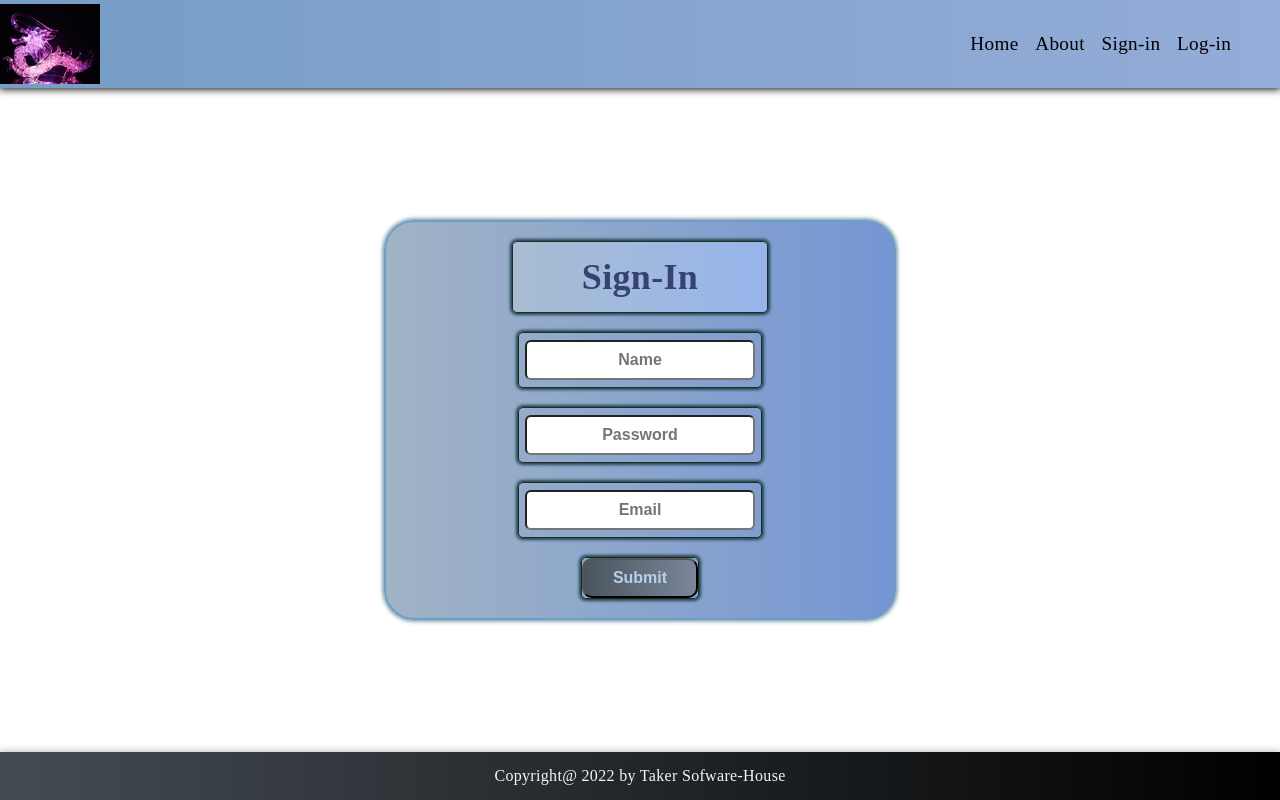
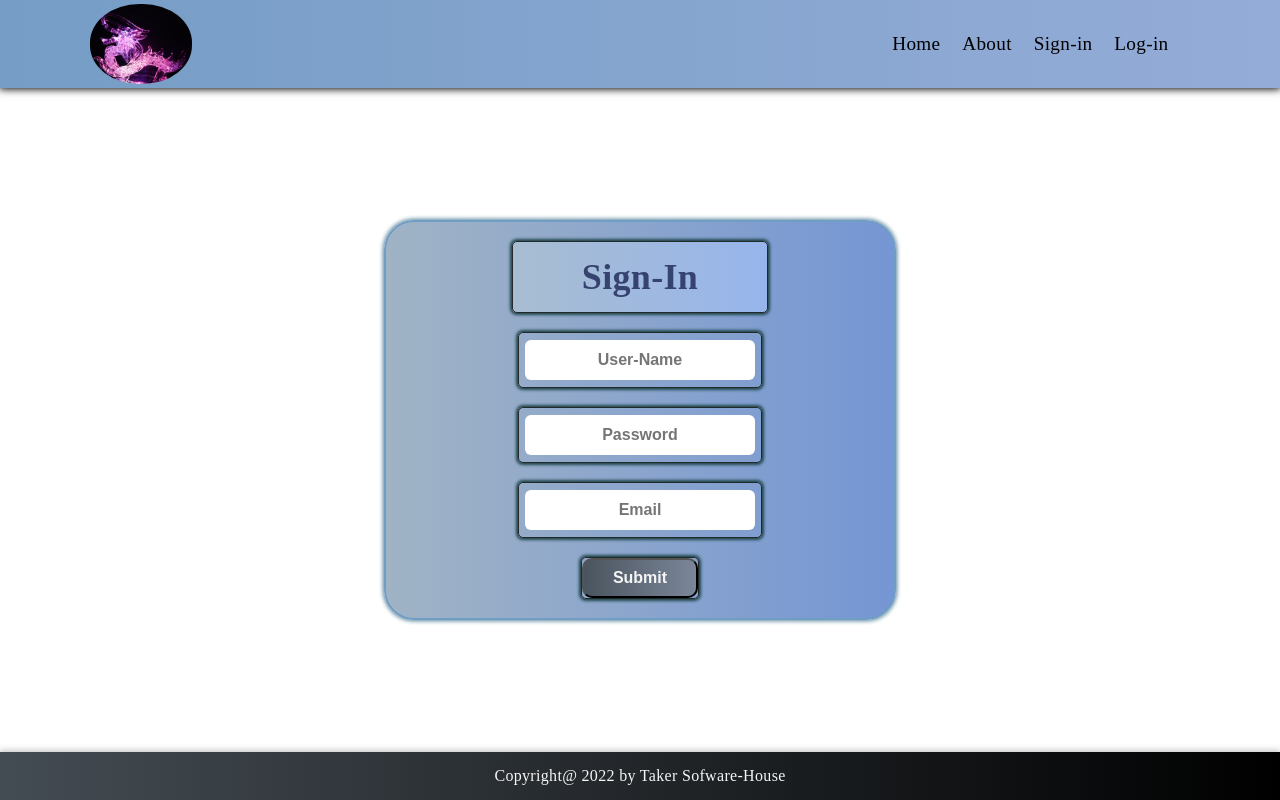
Before and after one commit to sameershahid1/Mini_React_Projects, a React (Create React App) app in the folder Practice/prac/: page / in a window 1280 px wide. Built offline with nearby package versions, Linux system fonts and the light colour scheme.

Commit message:
Updating Style

```diff
--- a/Practice/prac/src/Components/App.js
+++ b/Practice/prac/src/Components/App.js
@@ -7,7 +7,7 @@ import MainContent from './MainContent';
 
 const Page = () => {
     return (
-        <div className='Container'>
+        <div className='Holder'>
             <Header key={1}/>
             <MainContent key={2}/>
             <Footer key={3}/>
--- a/Practice/prac/src/Components/CSS/Jokes_List.css
+++ b/Practice/prac/src/Components/CSS/Jokes_List.css
@@ -3,29 +3,24 @@
     background: linear-gradient(to right, #a0b3c5, #7596d4);
     display: flex;
     flex-flow: column wrap;
-    justify-content: center;
+    justify-content:space-around;
     align-items: center;
-    width: 50vw;
-    height: 60vh;
+    width: 55vw;
+    height: 65vh;
     box-shadow: 0 0 8px 2px rgb(110, 151, 163);
     border:1px solid rgb(74, 137, 179);
     border-radius: 20px;
-    position: relative;
-    left: 360px;
 }
 
-.Main {
+.Heading
+{
     display: flex;
-    flex-flow: column wrap;
     justify-content: center;
     align-items: center;
-}
-
-.Heading {
-    border: 1px solid gray;
     border-radius: 10px;
-    padding: 10px 10px 10px 10px;
-    margin-bottom: 30px;
+    text-align: center;
+    width: 40vw;
+    height: 13vh;
 }
 
 
@@ -34,9 +29,40 @@
     flex-flow: column wrap;
     justify-content: center;
     align-items: center;
-    width: 43vw;
+    width: 50vw;
+    height:31vh;
 }
 
 .item {
     list-style-type: none;
 }
+
+.JokerList-Container
+{
+    width: 100vw;
+    height: 70vh;
+    display: flex;
+    flex-flow: column wrap;
+    justify-content: center;
+    align-items: center;
+}
+
+@media screen and (max-width:991px)
+{
+     .Main
+     {
+        width:70vw;
+        height:73vh;
+        font-size:1rem;
+     }
+
+     .JokerList-Container
+     {
+        height: 75vh;
+     }
+
+     .Heading
+     {
+        font-size:0.8rem;
+     }
+}
--- a/Practice/prac/src/Components/CSS/Sign_in.css
+++ b/Practice/prac/src/Components/CSS/Sign_in.css
@@ -49,13 +49,14 @@
 
 .input-1
 {
-    border-radius: 6px;
-    height: 5vh;
-    width:18vw;
+    text-align: center;
     font-size:1rem;
     font-weight: 700;
-    text-align: center;
+    height: 5vh;
+    width: 18vw;
     color: rgb(26, 43, 26);
+    border-radius: 6px;
+    border-color: transparent;
 }
 
 
--- a/Practice/prac/src/Components/Header.js
+++ b/Practice/prac/src/Components/Header.js
@@ -3,7 +3,8 @@ import Image from './Assets/dragon.jpg'
 
 
 const Header=()=>(
- <header className="Header-menu p1">
+ <header className="Header-outer">
+     <div className="Header-menu p1">
       <img src={Image} alt='Error'/>
       <ul className='nav-items'>
         <li className="m-1">Home</li>
@@ -11,6 +12,7 @@ const Header=()=>(
         <li className="m-1">Sign-in</li>
         <li className="m-1">Log-in</li>
       </ul>
+      </div>
   </header>
 );
 
--- a/Practice/prac/src/Components/Jokes_List.js
+++ b/Practice/prac/src/Components/Jokes_List.js
@@ -5,7 +5,8 @@ function Jokes_List({data,next,pre}) {
   const topic=data.Topic;
   const content=data.Content;
   return (
-<div className='Main p1'>
+<div className='JokerList-Container'>
+    <div className='Main p1'>
      <div className='Heading c-1'>
         <h1>{topic}</h1>
      </div>
@@ -16,6 +17,7 @@ function Jokes_List({data,next,pre}) {
        <button className='btn' onClick={pre}>Prev</button>
        <button className='btn' onClick={next}>Next</button>
      </div>
+    </div>
 </div>
   )
 }
--- a/Practice/prac/src/Components/Sign_in.js
+++ b/Practice/prac/src/Components/Sign_in.js
@@ -14,7 +14,7 @@ function Sign_in() {
            </div>
             {/*Name*/}
             <div className='Name'>
-            <input type={"text"} className={"input-1"} placeholder={"Name"} onChange={(e)=>{setName(e.target.value)}}/><br/>
+            <input type={"text"} className={"input-1"} placeholder={"User-Name"} onChange={(e)=>{setName(e.target.value)}}/><br/>
             </div>
 
             {/*Password*/}
--- a/Practice/prac/src/index.css
+++ b/Practice/prac/src/index.css
@@ -15,57 +15,56 @@ h5 {
 
 
 img {
-    width: 100px;
-    height: 80px;
+    width: 8vw;
+    height: 10vh;
+    border-radius:48%;
 }
 
 
-.Container
+.Holder
 {
     width: 100vw;
     height: 100vh;
     color: rgb(0, 0, 0);
     font-size: 1.2rem;
     letter-spacing: 0.02rem;
-    background-color: rgba(255, 255, 255, 0.829);
+    display: flex;
+    flex-flow: column wrap;
+    justify-content: space-between;
 }
-
-
-/*Local Settings*/
-.Container
-{
-    display: grid;
-    gap: 0.7rem;
-    align-content: space-between;
-}
-
 
 
 /*Header Section*/
 
 .Header-menu
 {
-    background: linear-gradient(to right, #759dc5, #94acd8);
-    padding: 0;
-    margin: 0;
-    height: 11vh;
     display: flex;
     flex-flow: row wrap;
     justify-content: space-between;
     align-items: center;
-    box-shadow:0 0 8px 1px #000000;
+    height: 11vh;
+    width: 86vw;
 }
+
+.Header-outer
+{
+    background: linear-gradient(to right, #759dc5, #94acd8);
+    display: flex;
+    justify-content: center;
+    align-items: center;
+    box-shadow: 0 0 8px 1px #000000;
+}
+
 
 .nav-items
 {
-    list-style-type: none;
     display: flex;
     flex-flow: row wrap;
     justify-content:space-evenly;
     align-items:center;
-    width:23vw;
-    margin-right: 2rem;
-
+    list-style-type: none;
+    width:25vw;
+    height:7vh;
 }
 
 
@@ -73,7 +72,7 @@ img {
 {
     font-size: 1.4rem;
     text-decoration:underline;
-    transition: 0.3s ease-in all;
+    transition: 0.4s ease-in all;
 }
 
 /*Foote Section*/
@@ -91,12 +90,11 @@ img {
 
 .btn-outer
 {
-    width: 44vw;
-    height: 15vh;
     display: flex;
     justify-content: space-between;
     align-items: center;
-
+    width: 44vw;
+    height: 9vh;
 }
 
 .btn{
@@ -104,7 +102,7 @@ img {
     background: linear-gradient(to right, #4a545e, #7b8699);
     font-size: 1rem;
     font-weight:900;
-    color:rgb(183, 208, 238);
+    color:whitesmoke;
     width: 9vw;
     height:5vh;
 }
@@ -113,4 +111,5 @@ img {
 {
     background: linear-gradient(to right, #4a545e, #616879);
     box-shadow: 0 0 5px 2px rgb(2, 1, 1);
+    transition: 0.3s ease-in-out all;
 }
```
Also changed, not shown: Practice/prac/src/Components/MainContent.js (+4 -4 lines).
